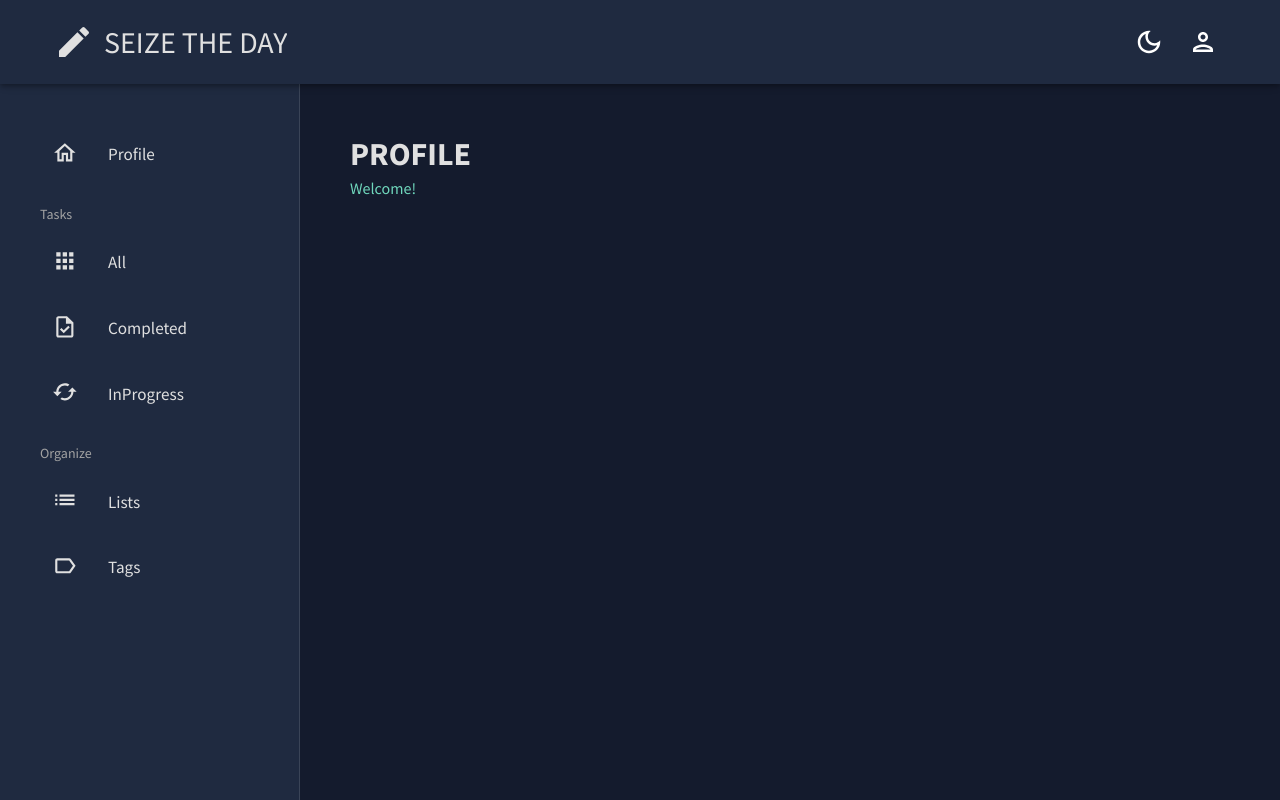
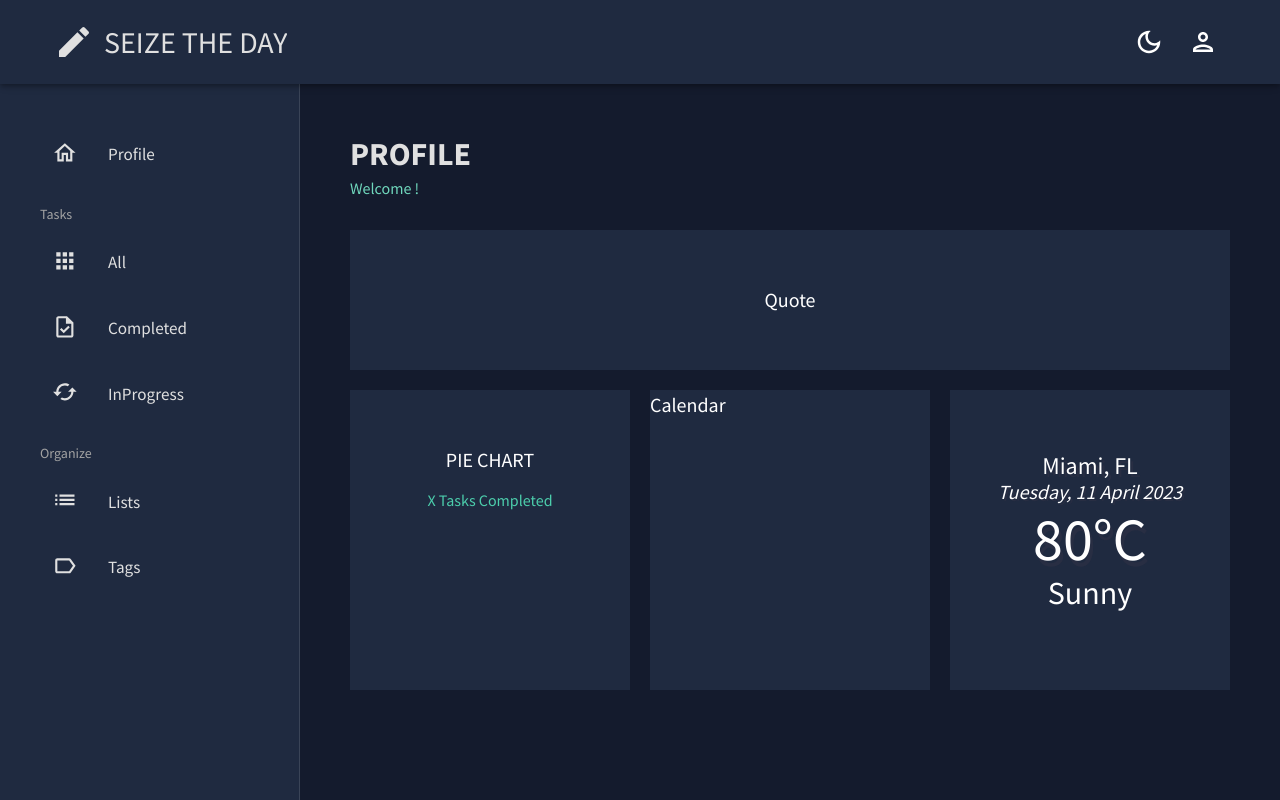
Before and after one commit to alexisintech/seize-the-day, a React (Vite) app in the folder client/: page /profile in a window 1280 px wide. Built offline with nearby package versions, Linux system fonts and the light colour scheme; no server answers.

Commit message:
quote, calendar, pie chart, and weather component started

```diff
--- /dev/null
+++ b/client/src/components/Weather.jsx
@@ -0,0 +1,99 @@
+import { useState, useEffect } from "react";
+import { Box, Typography, useTheme } from "@mui/material";
+import { tokens } from "../theme";
+
+const Weather = () => {
+  const theme = useTheme();
+  const colors = tokens(theme.palette.mode);
+  const url = `https://api.openweathermap.org/data/2.5/weather?q=miami&appid=03cf018b6db2b45645c9dd6504c3ded3`;
+  const [weather, setWeather] = useState({});
+
+  // useEffect(() => {
+  //   getWeather();
+  // }, []);
+
+  // const getWeather = () => {
+  //   fetch(url)
+  //     .then((res) => res.json())
+  //     .then((result) => {
+  //       setWeather(result);
+  //       console.log(result);
+  //     });
+  // };
+
+  const dateBuilder = (d) => {
+    let months = [
+      "January",
+      "February",
+      "March",
+      "April",
+      "May",
+      "June",
+      "July",
+      "August",
+      "September",
+      "October",
+      "November",
+      "December",
+    ];
+    let days = [
+      "Sunday",
+      "Monday",
+      "Tuesday",
+      "Wednesday",
+      "Thursday",
+      "Friday",
+      "Saturday",
+    ];
+
+    let day = days[d.getDay()];
+    let date = d.getDate();
+    let month = months[d.getMonth()];
+    let year = d.getFullYear();
+
+    return `${day}, ${date} ${month} ${year}`;
+  };
+
+  return (
+    <Box
+      display="flex"
+      minHeight="225px"
+      justifyContent="center"
+      alignItems="center"
+    >
+      <Box>
+        <Box sx={{ textAlign: "center" }}>
+          <Typography
+            variant="h3"
+            sx={{ textShadow: "3px 3px rgba(50, 50, 70, 0.5)" }}
+          >
+            Miami, FL
+          </Typography>
+          <Typography
+            variant="h4"
+            sx={{
+              fontStyle: "italic",
+              textShadow: "2px 2px rgba(50, 50, 70, 0.5)",
+            }}
+          >
+            {dateBuilder(new Date())}
+          </Typography>
+          <Box>
+            <Typography
+              variant="h1"
+              sx={{
+                fontSize: "3rem",
+                textShadow: "3px 6px rgba(50, 50, 70, 0.5)",
+              }}
+            >
+              80°C
+            </Typography>
+          </Box>
+          <Typography variant="h2">Sunny</Typography>
+        </Box>
+      </Box>
+    </Box>
+  );
+};
+
+export default Weather;
--- a/client/src/pages/Profile.jsx
+++ b/client/src/pages/Profile.jsx
@@ -5,6 +5,7 @@ import { tokens } from "../theme";
 import { quotes } from "../quotes";
 import Header from "../components/Header";
 import ResponsiveDrawer from "../components/ResponsiveDrawer";
+import Weather from "../components/Weather";
 
 const api_base =
   process.env.NODE_ENV === "development"
@@ -33,15 +34,11 @@ export default function Profile() {
   const colors = tokens(theme.palette.mode);
   const [day, setDay] = useState("");
   const [user, setUser] = useState("");
-  const [todos, setTodos] = useState([]);
   const [quote, setQuote] = useState("");
-  const [popupActive, setPopupActive] = useState(false);
-  const [newTodo, setNewTodo] = useState("");
   const navigate = useNavigate();
 
   useEffect(() => {
     getUser();
-    getTodos();
   }, []);
 
   useEffect(() => {
@@ -65,69 +62,6 @@ export default function Profile() {
       .catch((err) => console.error("Error: ", err));
   };
 
-  const getTodos = () => {
-    const token = localStorage.getItem("auth");
-    fetch(api_base + "/profile", {
-      headers: { authorization: `bearer ${token}` },
-    })
-      .then((res) => res.json())
-      .then((data) => setTodos(data))
-      .catch((err) => console.error("Error: ", err));
-  };
-
-  const completeTodo = async (id) => {
-    // NOTE: Make sure to set the local storage key before trying to get it.
-    const token = localStorage.getItem("auth");
-    const data = await fetch(api_base + "/profile/complete/" + id, {
-      method: "PUT",
-      headers: {
-        "content-type": "application/json",
-        authorization: `bearer ${token}`,
-      },
-    }).then((res) => res.json());
-
-    setTodos((todos) =>
-      todos.map((todo) => {
-        if (todo._id === data._id) {
-          todo.complete = data.complete;
-        }
-
-        return todo;
-      })
-    );
-  };
-
-  const createTodo = async () => {
-    const token = localStorage.getItem("auth");
-    const data = await fetch(api_base + "/profile/createTodo", {
-      method: "POST",
-      headers: {
-        "content-type": "application/json",
-        authorization: `bearer ${token}`,
-      },
-      body: JSON.stringify({
-        text: newTodo,
-      }),
-    }).then((res) => res.json());
-
-    console.log(data);
-
-    setTodos([...todos, data]);
-
-    setPopupActive(false);
-    setNewTodo("");
-  };
-
-  const deleteTodo = async (id) => {
-    const token = localStorage.getItem("auth");
-    const data = await fetch(api_base + "/profile/delete/" + id, {
-      method: "DELETE",
-      headers: { authorization: `bearer ${token}` },
-    }).then((res) => res.json());
-
-    setTodos((todos) => todos.filter((todo) => todo._id !== data.result._id));
-  };
-
   return (
     <Box
       sx={{
@@ -145,7 +79,65 @@ export default function Profile() {
             justifyContent="space-between"
             alignItems="center"
           >
-            <Header title="PROFILE" subtitle="Welcome!" />
+            <Header title="PROFILE" subtitle={`Welcome ${user}!`} />
+          </Box>
+
+          {/* GRID & CHARTS */}
+          <Box
+            display="grid"
+            gridTemplateColumns="repeat(12, 1fr)"
+            gridAutoRows="140px"
+            gap="20px"
+          >
+            {/* ROW 1 */}
+            <Box
+              gridColumn="span 12"
+              backgroundColor={colors.primary[400]}
+              display="flex"
+              alignItems="center"
+              justifyContent="center"
+            >
+              Quote
+            </Box>
+
+            {/* ROW 2 */}
+            <Box
+              gridColumn="span 4"
+              gridRow="span 2"
+              backgroundColor={colors.primary[400]}
+              p="30px"
+            >
+              <Box
+                display="flex"
+                flexDirection="column"
+                alignItems="center"
+                mt="25px"
+              >
+                PIE CHART
+                <Typography
+                  variant="h5"
+                  color={colors.greenAccent[500]}
+                  sx={{ mt: "15px" }}
+                >
+                  X Tasks Completed
+                </Typography>
+              </Box>
+            </Box>
+            <Box
+              gridColumn="span 4"
+              gridRow="span 2"
+              backgroundColor={colors.primary[400]}
+            >
+              Calendar
+            </Box>
+            <Box
+              gridColumn="span 4"
+              gridRow="span 2"
+              backgroundColor={colors.primary[400]}
+              padding="30px"
+            >
+              <Weather />
+            </Box>
           </Box>
         </Box>
       </main>
```
